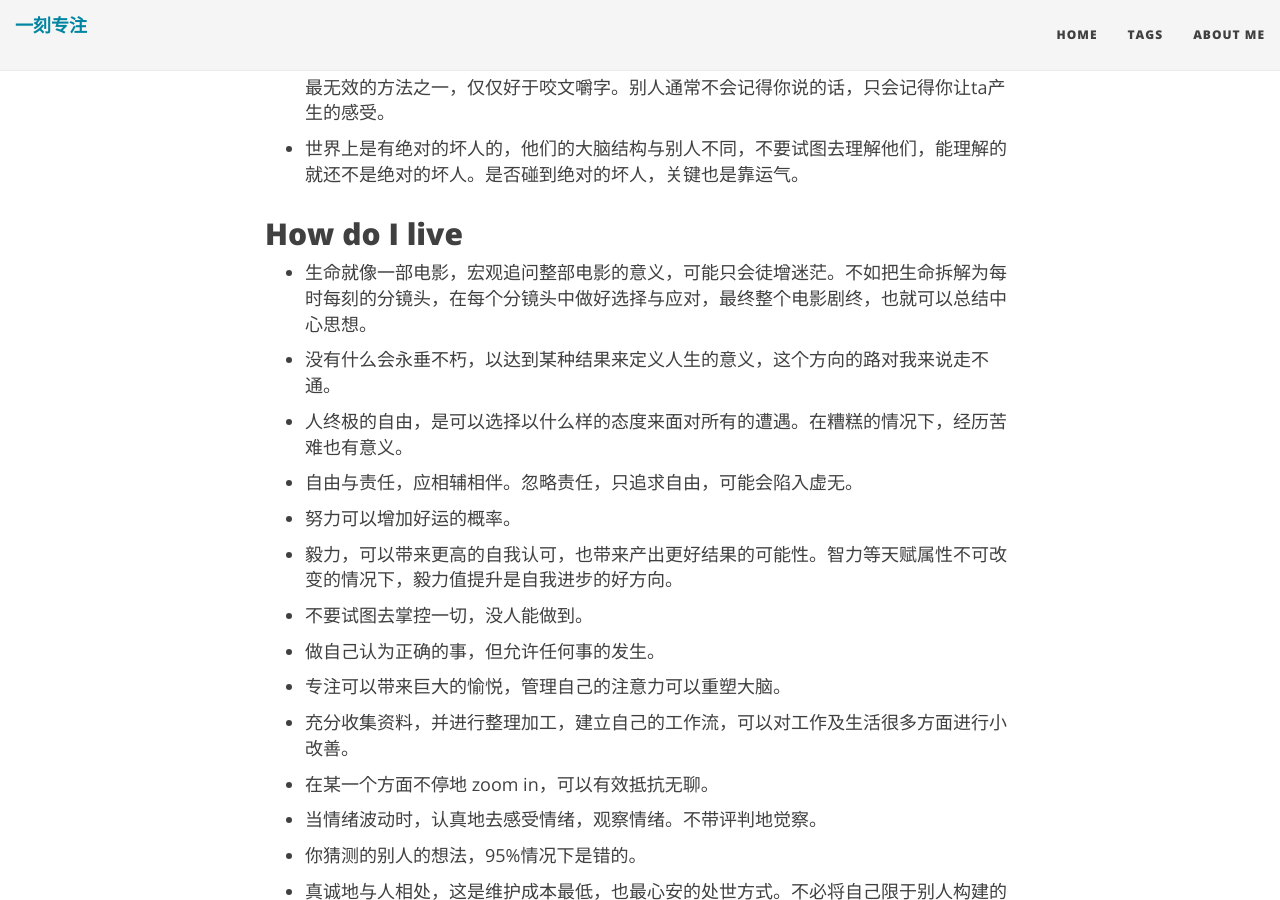
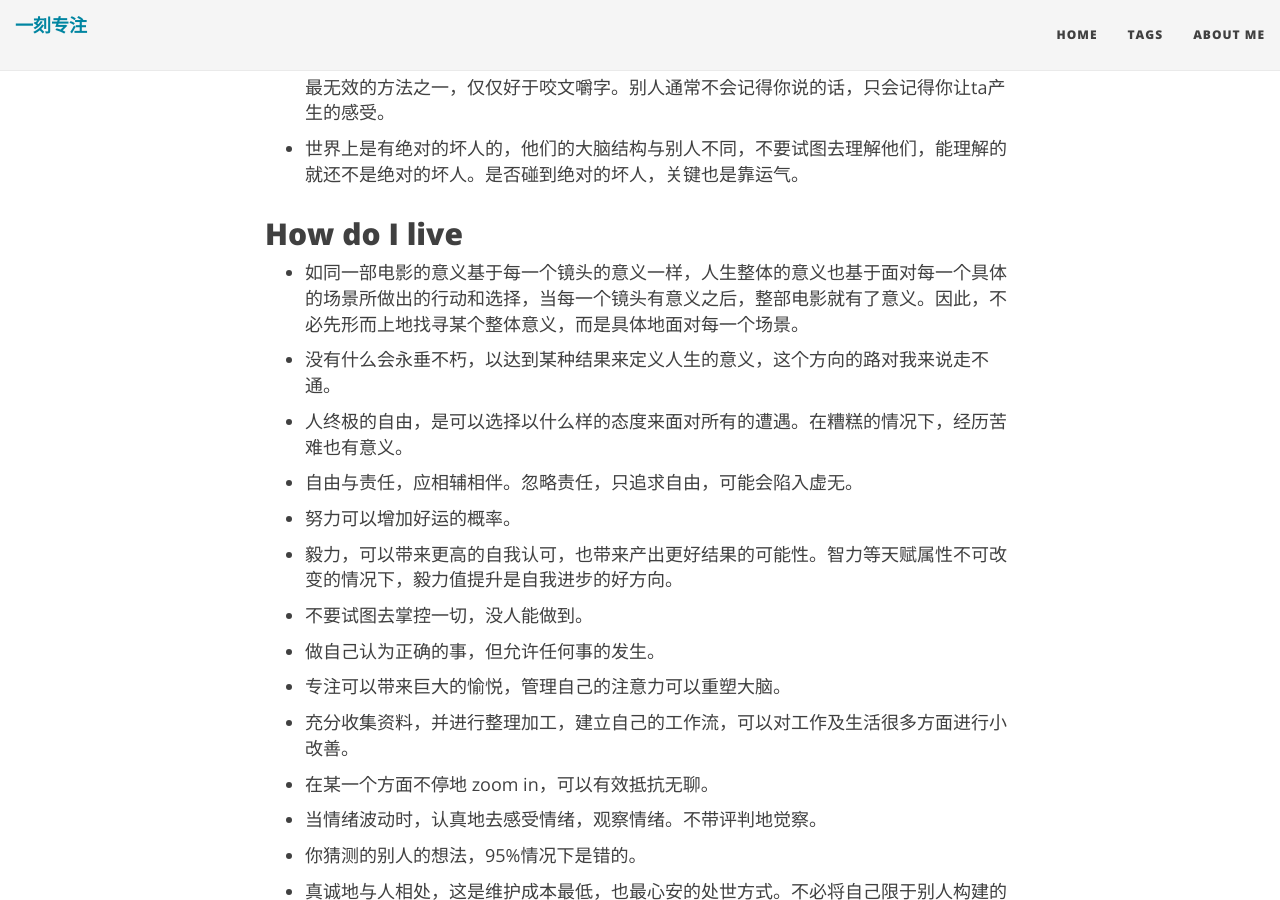
Before and after one commit to mihouta/mihouta.github.io, a Jekyll site: the page built from aboutme.md, in a window 1280 px wide and 900 px high, scrolled down 951 px. Built offline with Jekyll 4.4.1, drawn with Linux system fonts in a browser that asks for light colours; nearby versions of some CDN libraries.

Commit message:
Update aboutme.md

```diff
--- a/aboutme.md
+++ b/aboutme.md
@@ -24,7 +24,7 @@ The version of ME is being updated.
 
 ## How do I live
 
-- 生命就像一部电影，宏观追问整部电影的意义，可能只会徒增迷茫。不如把生命拆解为每时每刻的分镜头，在每个分镜头中做好选择与应对，最终整个电影剧终，也就可以总结中心思想。
+- 如同一部电影的意义基于每一个镜头的意义一样，人生整体的意义也基于面对每一个具体的场景所做出的行动和选择，当每一个镜头有意义之后，整部电影就有了意义。因此，不必先形而上地找寻某个整体意义，而是具体地面对每一个场景。
 - 没有什么会永垂不朽，以达到某种结果来定义人生的意义，这个方向的路对我来说走不通。
 - 人终极的自由，是可以选择以什么样的态度来面对所有的遭遇。在糟糕的情况下，经历苦难也有意义。
 - 自由与责任，应相辅相伴。忽略责任，只追求自由，可能会陷入虚无。
```
